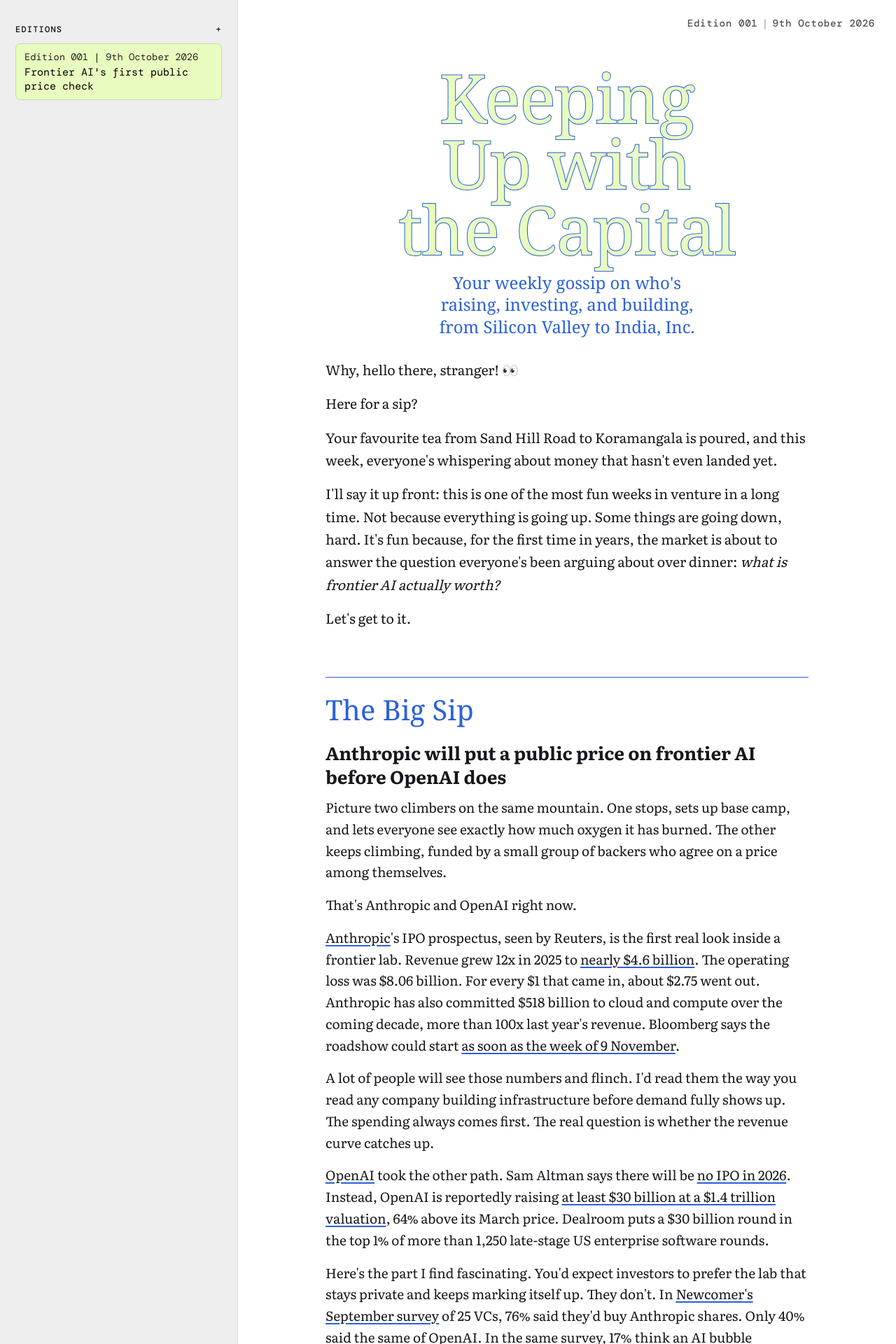
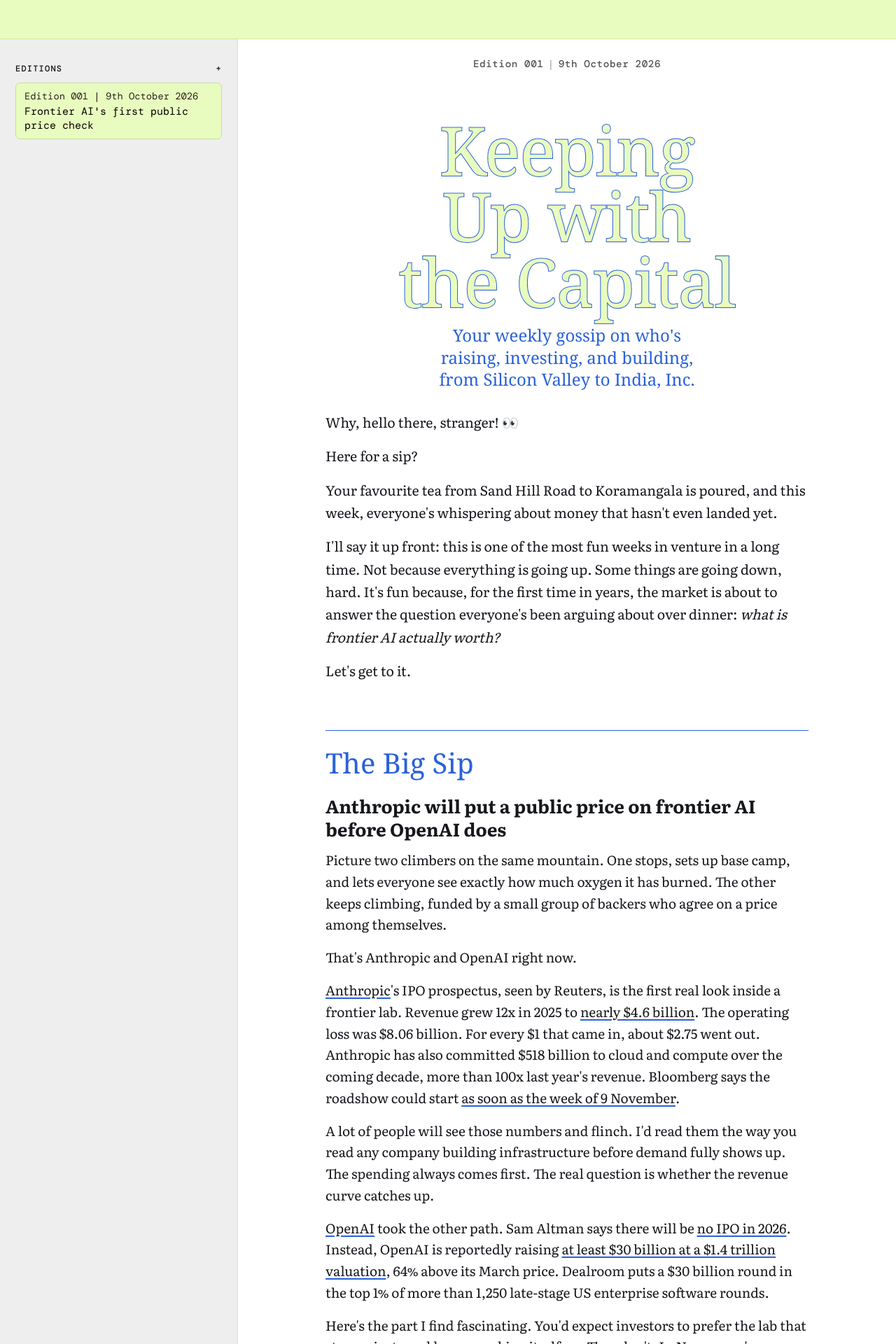
Before and after one commit to pgwrites/keeping-up-with-the-capital, a Jekyll site: the page built from _posts/2026-10-09-anthropic-ipo-family-offices.md, in a window 1280 px wide. Shown: the top 1920 px of the page at 70% size. Built offline with Jekyll 4.4.1, drawn with Linux system fonts in a browser that asks for light colours; some web fonts are replaced.

Commit message:
Add pale-lime header bar; centre the edition label beneath it (preview, not merged)
Co-Authored-By: Claude Opus 5.5 <noreply@anthropic.com>
Claude-Session: https://claude.ai/code/session_01Uh5sRbSB5XBanknDX5XWch

```diff
--- a/_layouts/default.html
+++ b/_layouts/default.html
@@ -12,6 +12,7 @@
 <link rel="stylesheet" href="{{ '/assets/css/style.css' | relative_url }}">
 </head>
 <body>
+<header class="topbar"></header>
 <div class="shell">
   {% include sidebar.html %}
   <main>
--- a/assets/css/style.css
+++ b/assets/css/style.css
@@ -238,3 +238,8 @@ h1.take{font-size:26px}
 .memnote{font-size:12.5px;color:#555;margin:10px 0 0;line-height:1.5}
 .mem-sources{font-size:15px}
 .mast{padding-top:36px}
+
+/* Top header bar; edition label centred directly beneath it */
+.topbar{height:56px;background:var(--lime);border-bottom:1px solid #d3e8a6}
+.corner{position:static !important;text-align:center !important;margin:-32px 0 28px}
+@media (max-width:860px){.corner{margin:-14px 0 22px}}
```
